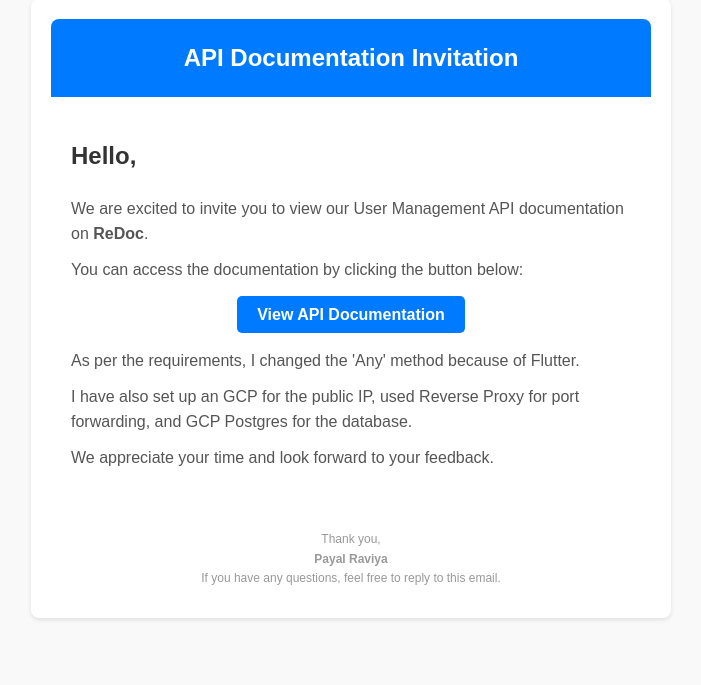
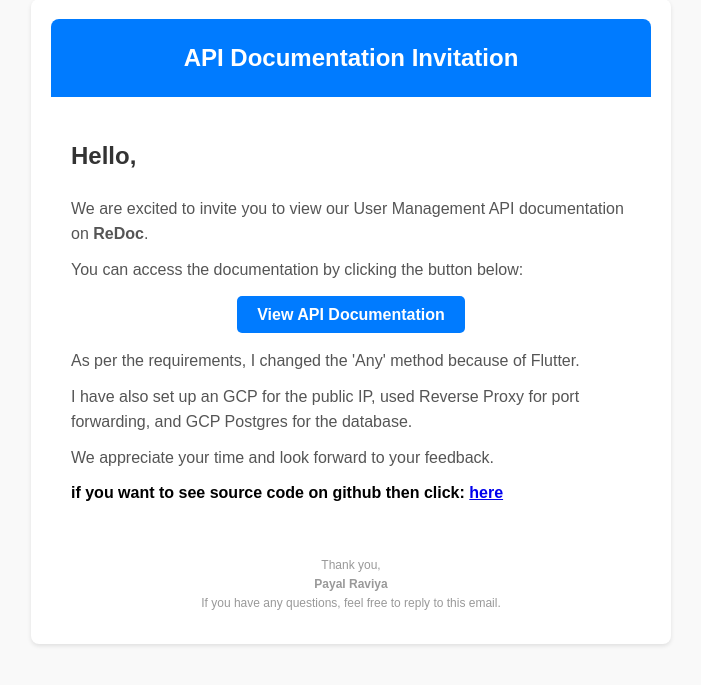
Before and after one commit to payalAviato/crud-with-fastapi, a Python web app: template app/templates/invitation_email.html in a window 1280 px wide. Shown: the part 21-706 px from the top of the page, without its empty margins (289-990 px from the left). Run offline with Jinja, Linux system fonts and the light colour scheme; the template is opened without the code that fills it, so the values that code supplies are empty.

Commit message:
fix: did change in email template and add readme

```diff
--- a/app/templates/invitation_email.html
+++ b/app/templates/invitation_email.html
@@ -76,6 +76,7 @@
             <p>As per the requirements, I changed the 'Any' method because of Flutter.</p>
             <p>I have also set up an GCP for the public IP, used Reverse Proxy for port forwarding, and GCP Postgres for the database.</p>
             <p>We appreciate your time and look forward to your feedback.</p>
+            <b>if you want to see source code on github then click: <a href="https://github.com/payalAviato/crud-with-fastapi">here</a></b>
         </div>
         <div class="footer">
             Thank you,<br>
```
Also changed, not shown: README.md (added).
